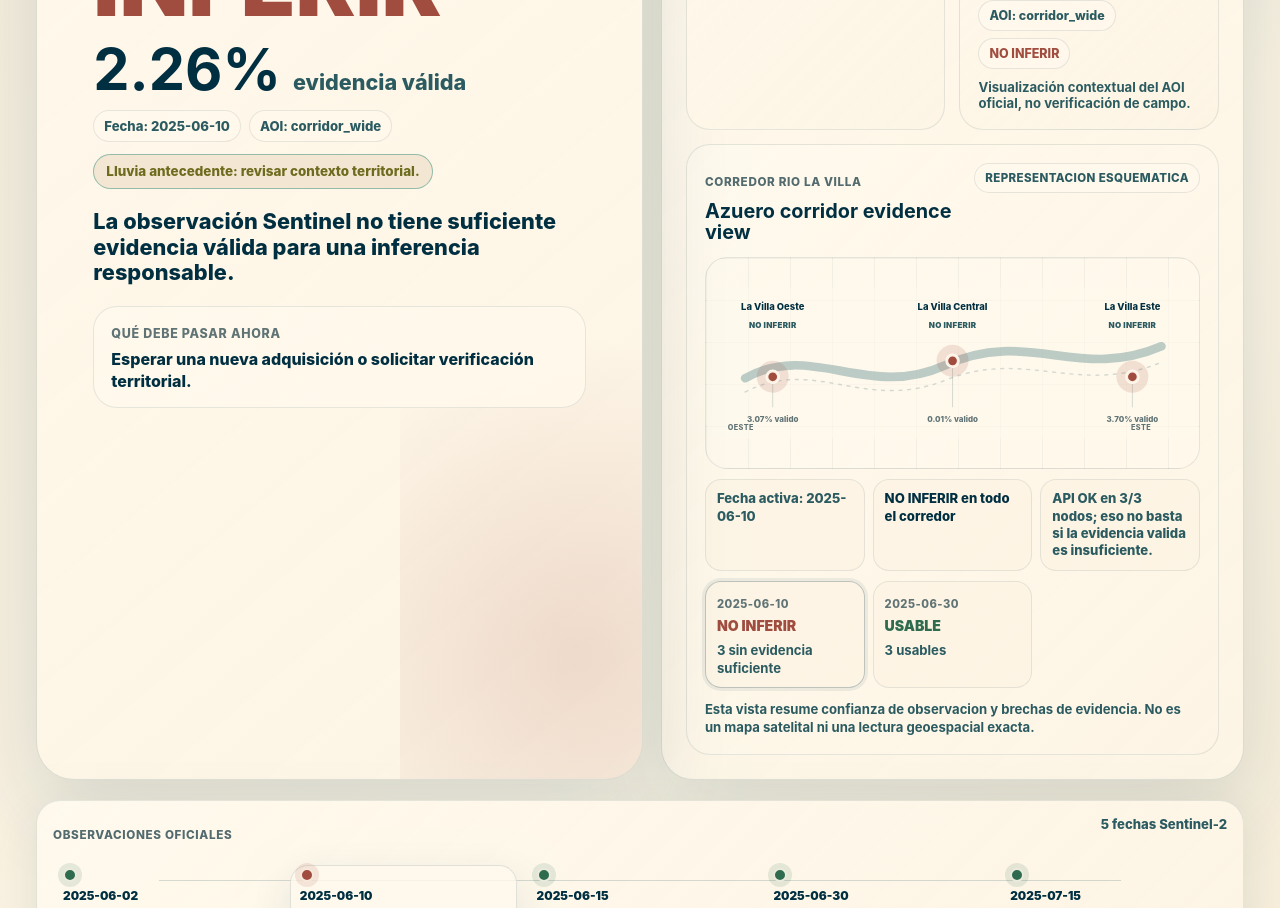
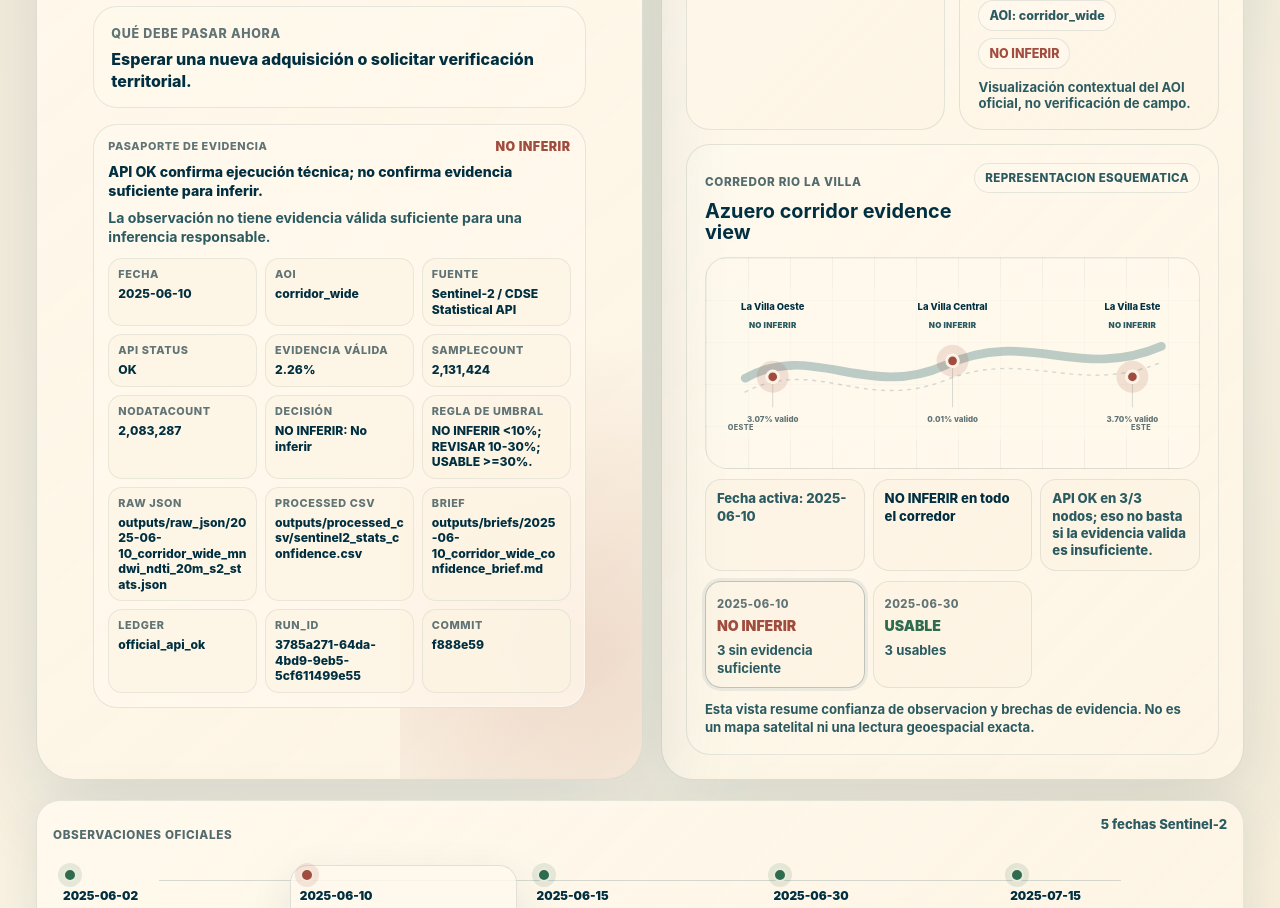
Before and after one commit to jrod-md/AzueroKairos, a React (Vite) app in the folder frontend/: page / in a window 1280 px wide. Shown: the part 700-1608 px from the top of the page. Built offline with nearby package versions, Linux system fonts and the light colour scheme.

Commit message:
feat(frontend): add decision evidence passport

```diff
--- a/frontend/src/App.jsx
+++ b/frontend/src/App.jsx
@@ -73,6 +73,9 @@ const CASES_INSIGHT =
 
 const LAB_ESCALATION_COPY =
   "Requiere verificación territorial o autoridad competente.";
+
+const EVIDENCE_SOURCE = "Sentinel-2 / CDSE Statistical API";
+const THRESHOLD_RULE = "NO INFERIR <10%; REVISAR 10-30%; USABLE >=30%.";
 
 const DETAIL_TABS = [
   { id: "resumen", label: "Resumen" },
@@ -603,6 +606,8 @@ function DecisionLanding({
               <span>Qué debe pasar ahora</span>
               <p>{state.nextAction}</p>
             </div>
+
+            <EvidencePassport record={record} ledger={ledger} state={state} />
           </div>
         </article>
 
@@ -669,6 +674,54 @@ function DecisionLanding({
         <ModulesStrip />
       </div>
     </>
+  );
+}
+
+function EvidencePassport({ record, ledger, state }) {
+  const decisionMessage =
+    record.confidence_class === "usable"
+      ? "La observación permite interpretación hidro-sedimentaria exploratoria con límites explícitos."
+      : "La observación no tiene evidencia válida suficiente para una inferencia responsable.";
+
+  const items = [
+    ["Fecha", record.date],
+    ["AOI", record.aoi],
+    ["Fuente", EVIDENCE_SOURCE],
+    ["API status", record.api_status || ledger?.api_status],
+    ["Evidencia válida", formatPassportPercent(record.validPercent)],
+    ["sampleCount", formatPassportInteger(record.sampleCount)],
+    ["noDataCount", formatPassportInteger(record.noDataCount)],
+    ["Decisión", `${state.label}: ${state.decision}`],
+    ["Regla de umbral", THRESHOLD_RULE],
+    ["raw JSON", record.raw_json_path || ledger?.raw_json_path],
+    ["processed CSV", ledger?.processed_csv_path],
+    ["brief", record.brief_path || ledger?.brief_path],
+    ["Ledger", ledger?.evidence_status],
+    ["run_id", ledger?.run_id],
+    ["commit", ledger?.git_commit],
+  ];
+
+  return (
+    <section className="evidence-passport" aria-label="Pasaporte de evidencia">
+      <div className="evidence-passport-title">
+        <span>Pasaporte de evidencia</span>
+        <strong>{state.label}</strong>
+      </div>
+
+      <p className="evidence-passport-message">
+        API OK confirma ejecución técnica; no confirma evidencia suficiente para inferir.
+      </p>
+      <p className="evidence-passport-message secondary">{decisionMessage}</p>
+
+      <dl className="evidence-passport-grid">
+        {items.map(([label, value]) => (
+          <div className="evidence-passport-item" key={label}>
+            <dt>{label}</dt>
+            <dd>{displayValue(value)}</dd>
+          </div>
+        ))}
+      </dl>
+    </section>
   );
 }
 
@@ -2370,6 +2423,21 @@ function formatNumber(value, options) {
   return new Intl.NumberFormat("es-PA", options).format(Number(value));
 }
 
+function displayValue(value) {
+  if (value === undefined || value === null || value === "") return "no disponible";
+  return String(value);
+}
+
+function formatPassportPercent(value) {
+  if (value === undefined || value === null || value === "") return null;
+  return formatPercent(value);
+}
+
+function formatPassportInteger(value) {
+  if (value === undefined || value === null || value === "") return null;
+  return formatInteger(value);
+}
+
 function clampPercentage(value) {
   const numeric = Number(value);
   if (!Number.isFinite(numeric)) return 0;
--- a/frontend/src/styles.css
+++ b/frontend/src/styles.css
@@ -358,6 +358,87 @@ select {
   overflow-wrap: anywhere;
 }
 
+.evidence-passport {
+  position: relative;
+  z-index: 1;
+  max-width: 690px;
+  margin-top: 16px;
+  border: 1px solid color-mix(in oklch, var(--river) 10%, transparent);
+  border-radius: 24px;
+  padding: 14px;
+  background: color-mix(in oklch, var(--paper) 72%, transparent);
+  box-shadow: inset 0 0 0 1px color-mix(in oklch, var(--paper) 78%, transparent);
+}
+
+.evidence-passport-title {
+  display: flex;
+  align-items: flex-start;
+  justify-content: space-between;
+  gap: 12px;
+}
+
+.evidence-passport-title span,
+.evidence-passport-item dt {
+  color: var(--muted);
+  font-size: 0.68rem;
+  font-weight: 840;
+  letter-spacing: 0.055em;
+  text-transform: uppercase;
+}
+
+.evidence-passport-title strong {
+  color: var(--stop);
+  font-size: 0.78rem;
+  font-weight: 900;
+  letter-spacing: 0.04em;
+}
+
+.tone-usable .evidence-passport-title strong {
+  color: var(--usable);
+}
+
+.tone-review .evidence-passport-title strong {
+  color: var(--review);
+}
+
+.evidence-passport-message {
+  margin: 9px 0 0;
+  color: var(--river);
+  font-size: 0.88rem;
+  font-weight: 820;
+  line-height: 1.32;
+}
+
+.evidence-passport-message.secondary {
+  color: var(--river-soft);
+  font-weight: 740;
+}
+
+.evidence-passport-grid {
+  display: grid;
+  grid-template-columns: repeat(auto-fit, minmax(132px, 1fr));
+  gap: 8px;
+  margin: 12px 0 0;
+}
+
+.evidence-passport-item {
+  min-width: 0;
+  border: 1px solid color-mix(in oklch, var(--river) 8%, transparent);
+  border-radius: 14px;
+  padding: 8px 9px;
+  background: color-mix(in oklch, var(--paper-soft) 60%, transparent);
+}
+
+.evidence-passport-item dd {
+  min-width: 0;
+  margin: 5px 0 0;
+  color: var(--river);
+  font-size: 0.76rem;
+  font-weight: 760;
+  line-height: 1.28;
+  overflow-wrap: anywhere;
+}
+
 .risk-note {
   position: relative;
   z-index: 1;
```
